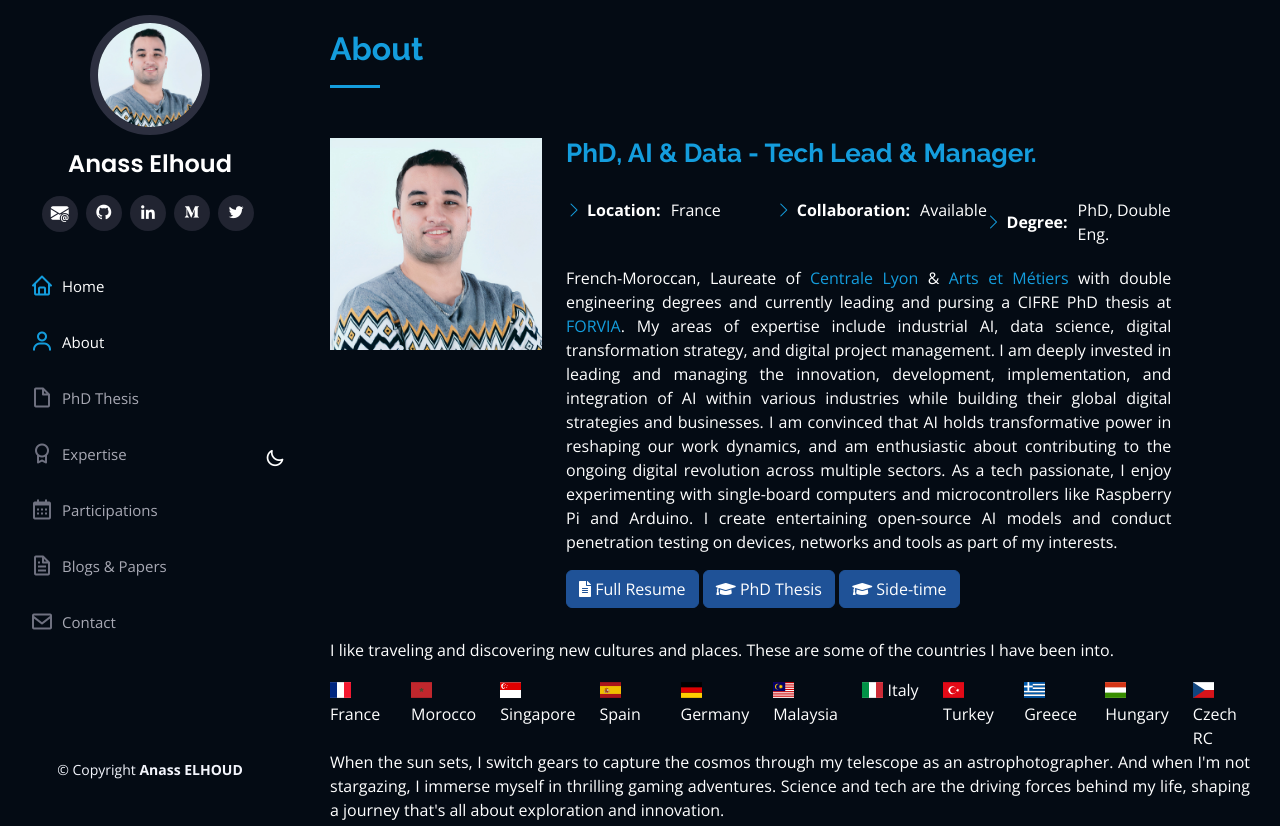
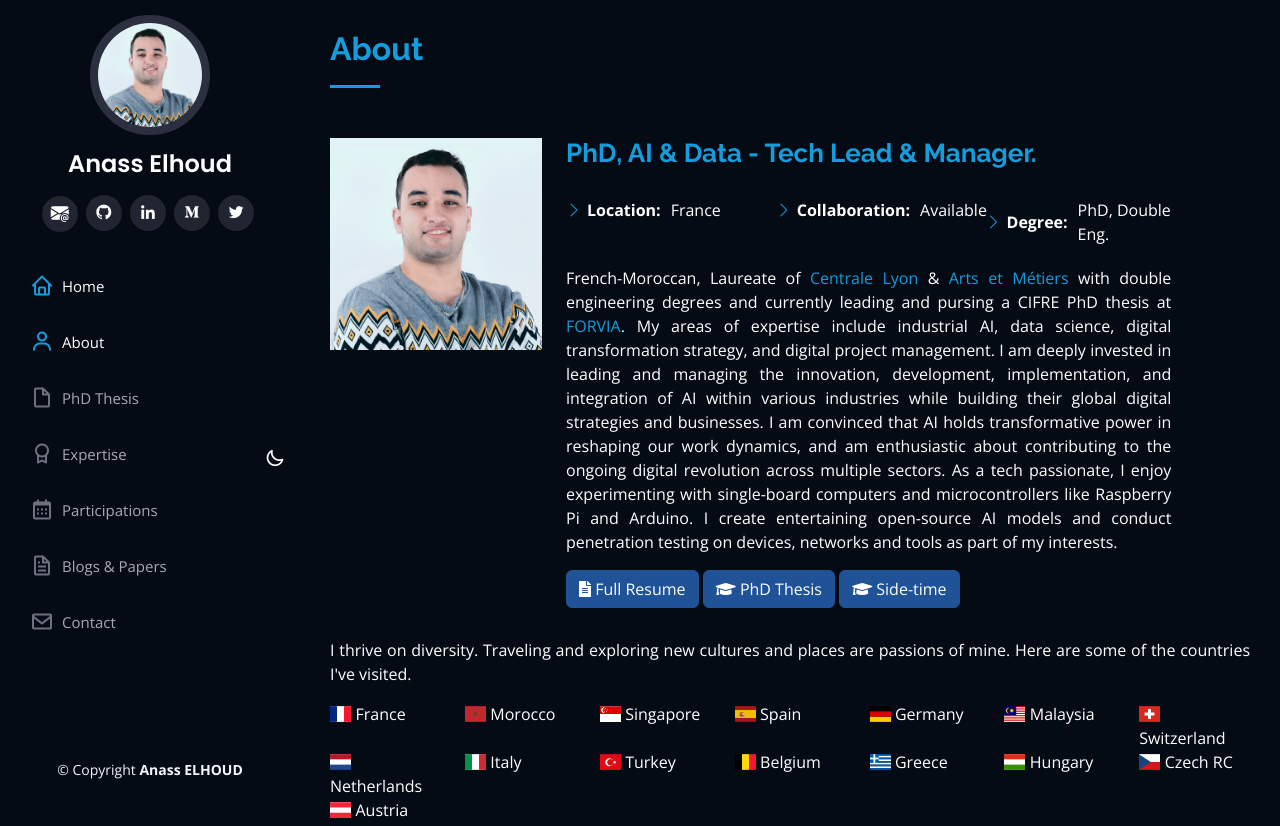
Before and after one commit to anasselhoud/aelhoud-old.github.io, a website: page index.html in a window 1280 px wide. Shown: the top 826 px of the page. Drawn offline with nearby package versions, Linux system fonts and the light colour scheme; files whose address does not match are found by name.

Commit message:
Update index.html

```diff
--- a/index.html
+++ b/index.html
@@ -158,7 +158,7 @@
       </div>
     </section><!-- End About Section -->
           <div class="container" >
-            <p  style="text-align: justify;">I like traveling and discovering new cultures and places. These are some of the countries I have been into.</p>
+            <p  style="text-align: justify;">I thrive on diversity. Traveling and exploring new cultures and places are passions of mine. Here are some of the countries I've visited.</p>
 
             <div class="row">
               <div class="col"><i class="flag-icon flag-icon-fr"></i> France</div>
@@ -167,12 +167,19 @@
               <div class="col"><i class="flag-icon flag-icon-es"></i> Spain</div>
               <div class="col"><i class="flag-icon flag-icon-de"></i> Germany</div>
               <div class="col"><i class="flag-icon flag-icon-my"></i> Malaysia</div>
+              <div class="col"><i class="flag-icon flag-icon-ch"></i> Switzerland</div>
+            </div>
+          <div class="row">
+            <div class="col"><i class="flag-icon flag-icon-nl"></i> Netherlands</div>
               <div class="col"><i class="flag-icon flag-icon-it"></i> Italy</div>
               <div class="col"><i class="flag-icon flag-icon-tr"></i> Turkey</div>
+              <div class="col"><i class="flag-icon flag-icon-be"></i> Belgium</div>
               <div class="col"><i class="flag-icon flag-icon-gr"></i> Greece</div>
               <div class="col"><i class="flag-icon flag-icon-hu"></i> Hungary</div>
               <div class="col"><i class="flag-icon flag-icon-cz"></i> Czech RC</div>
             </div>
+         <div class="row">
+            <div class="col"><i class="flag-icon flag-icon-at"></i> Austria</div>
           </div>
 
      <div class="container" ></div>
```
